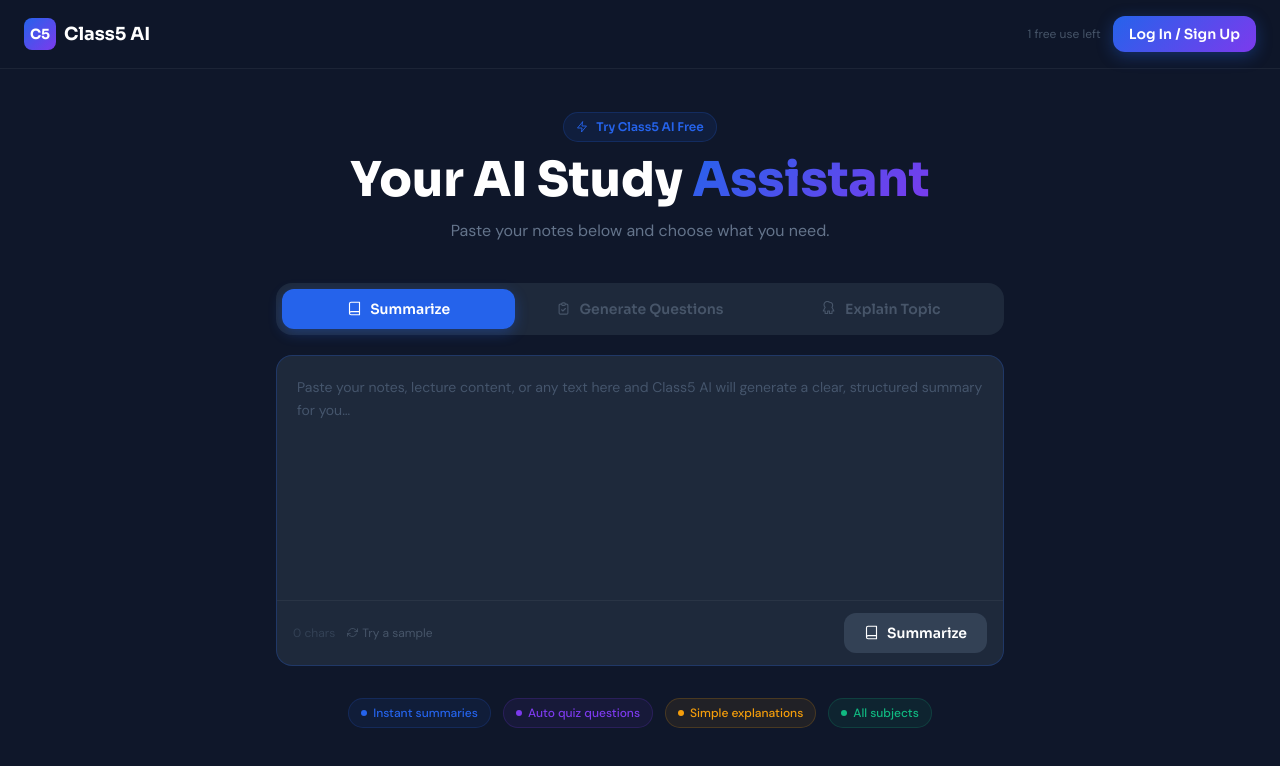
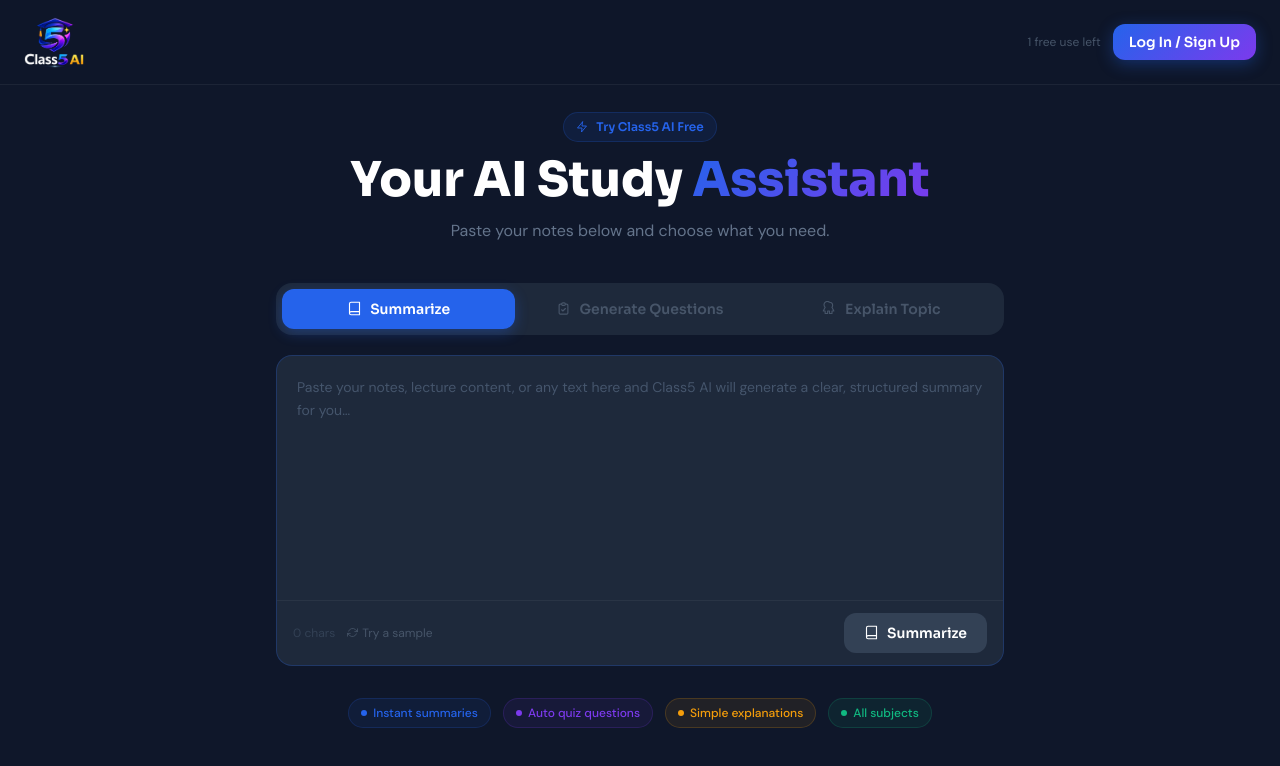
Before and after one commit to Ademolaadisa010/class5-AI, a Next.js app: page /try-app in a window 1280 px wide. Shown: the top 766 px of the page. Built offline with nearby package versions, Linux system fonts and the light colour scheme.

Commit message:
added the logo to all pages

```diff
--- a/app/login/page.tsx
+++ b/app/login/page.tsx
@@ -2,6 +2,7 @@
 
 import { useState } from "react";
 import Link from "next/link";
+import Image from "next/image";
 
 /* ── icon helper ─────────────────────────────────────── */
 function Icon({ d, size = 18 }: { d: string; size?: number }) {
@@ -105,13 +106,8 @@ export default function LoginPage() {
 
         {/* logo */}
         <div className="relative flex items-center gap-3">
-          <div className="w-10 h-10 rounded-xl flex items-center justify-center text-white font-bold text-lg"
-            style={{ background: cfg.grad, boxShadow: `0 4px 20px ${cfg.glow}`, fontFamily: "var(--font-sora)" }}>
-            C5
-          </div>
-          <span className="text-white text-xl font-bold" style={{ fontFamily: "var(--font-sora)" }}>
-            Class5 AI
-          </span>
+          <Image src="/logo.png" alt="logo" width={60} height={50} />
+
         </div>
 
         {/* centre copy */}
--- a/app/signup/page.tsx
+++ b/app/signup/page.tsx
@@ -2,6 +2,7 @@
 
 import { useState } from "react";
 import Link from "next/link";
+import Image from "next/image";
 
 /* ── icon helper ─────────────────────────────────────── */
 function Icon({ d, size = 18 }: { d: string; size?: number }) {
@@ -589,16 +590,12 @@ export default function SignupPage() {
 
         {/* logo */}
         <div className="relative flex items-center gap-3">
-          <div className="w-10 h-10 rounded-xl flex items-center justify-center text-white font-bold text-lg"
-            style={{ background: cfg.grad, boxShadow: `0 4px 20px ${cfg.glow}`, fontFamily: "var(--font-sora)" }}>
-            C5
-          </div>
-          <span className="text-white text-xl font-bold" style={{ fontFamily: "var(--font-sora)" }}>Class5 AI</span>
+          <Image src="/logo.png" alt="logo" width={60} height={50} />
         </div>
 
         {/* centre */}
         <div className="relative space-y-6">
-          <div className="text-7xl">{cfg.emoji}</div>
+          {/* <div className="text-7xl">{cfg.emoji}</div> */}
           <div>
             <h2 className="text-white font-extrabold leading-tight mb-3"
               style={{ fontFamily: "var(--font-sora)", fontSize: "2.4rem" }}>
--- a/app/try-app/page.tsx
+++ b/app/try-app/page.tsx
@@ -1,5 +1,6 @@
 "use client";
 
+import Image from "next/image";
 import { useState } from "react";
 
 /* ── icons ─────────────────────────────────────────────────── */
@@ -485,15 +486,7 @@ export default function TryPage() {
         }}
       >
         <a href="/" className="flex items-center gap-2 group">
-          <div
-            className="w-8 h-8 rounded-lg flex items-center justify-center font-bold text-sm text-white"
-            style={{ background: "linear-gradient(135deg,#2563EB,#7C3AED)", fontFamily: "var(--font-sora)" }}
-          >
-            C5
-          </div>
-          <span className="text-white font-bold text-lg" style={{ fontFamily: "var(--font-sora)" }}>
-            Class5 AI
-          </span>
+          <Image src="/logo.png" alt="logo" width={60} height={50} />
         </a>
 
         <div className="flex items-center gap-3">
```
